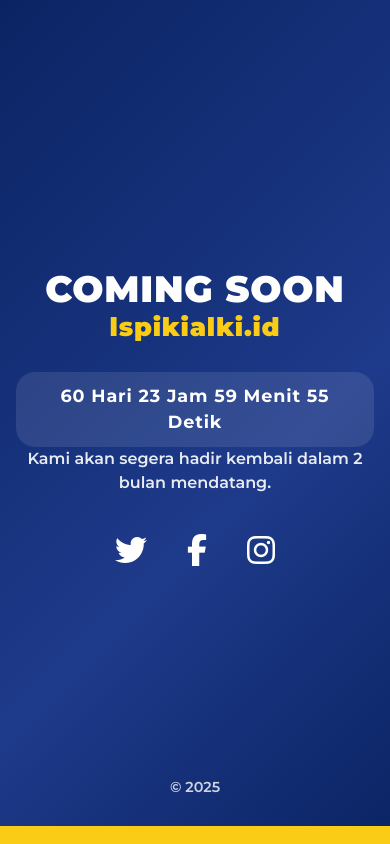
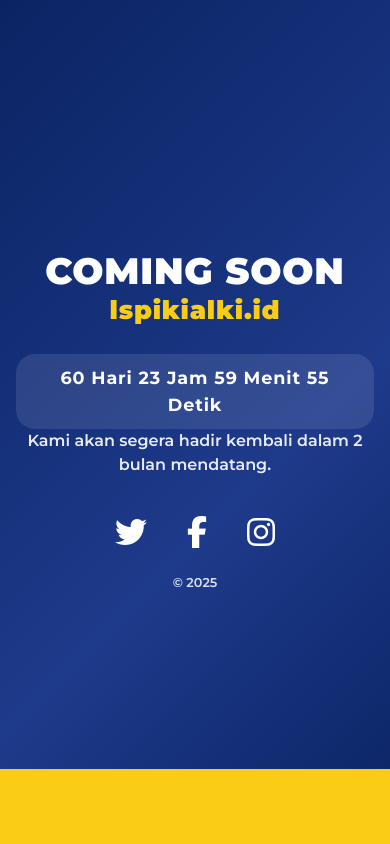
Before and after one commit to lpjk-comingsoon/landing-page, a plain HTML site: page index.html in a window 390 px wide. Drawn offline with nearby package versions, Linux system fonts and the light colour scheme.

Commit message:
Update index.html

```diff
--- a/index.html
+++ b/index.html
@@ -42,7 +42,6 @@
         padding: 0 1rem;
       }
 
-      /* COMING SOON + domain */
       .coming-container {
         text-transform: uppercase;
         letter-spacing: 0.05em;
@@ -65,7 +64,6 @@
         line-height: 1;
       }
 
-      /* Countdown */
       #countdown {
         background-color: rgba(255, 255, 255, 0.1);
         padding: 1rem 2.5rem;
@@ -103,23 +101,20 @@
       }
 
       footer {
-        position: absolute;
-        bottom: 45px;
-        font-size: 0.9rem;
-        opacity: 0.8;
+        margin-top: 1.5rem;
+        font-size: 0.95rem;
+        opacity: 0.85;
       }
 
-      /* Bar kuning di bawah */
       .yellow-bar {
         position: absolute;
         bottom: 0;
         left: 0;
         width: 100%;
-        height: 25px;
+        height: 75px;
         background-color: #facc15;
       }
 
-      /* Responsif HP */
       @media (max-width: 768px) {
         .coming-container h1 {
           font-size: 2.3rem;
@@ -138,7 +133,11 @@
           font-size: 2rem;
         }
         .yellow-bar {
-          height: 18px;
+          height: 75px;
+        }
+        footer {
+          font-size: 0.8rem;
+          margin-top: 1rem;
         }
       }
     </style>
@@ -166,7 +165,9 @@
       ></a>
     </div>
 
+    <!-- Tambahan copyright di bawah ikon -->
     <footer>&copy; 2025</footer>
+
     <div class="yellow-bar"></div>
 
     <script>
```
